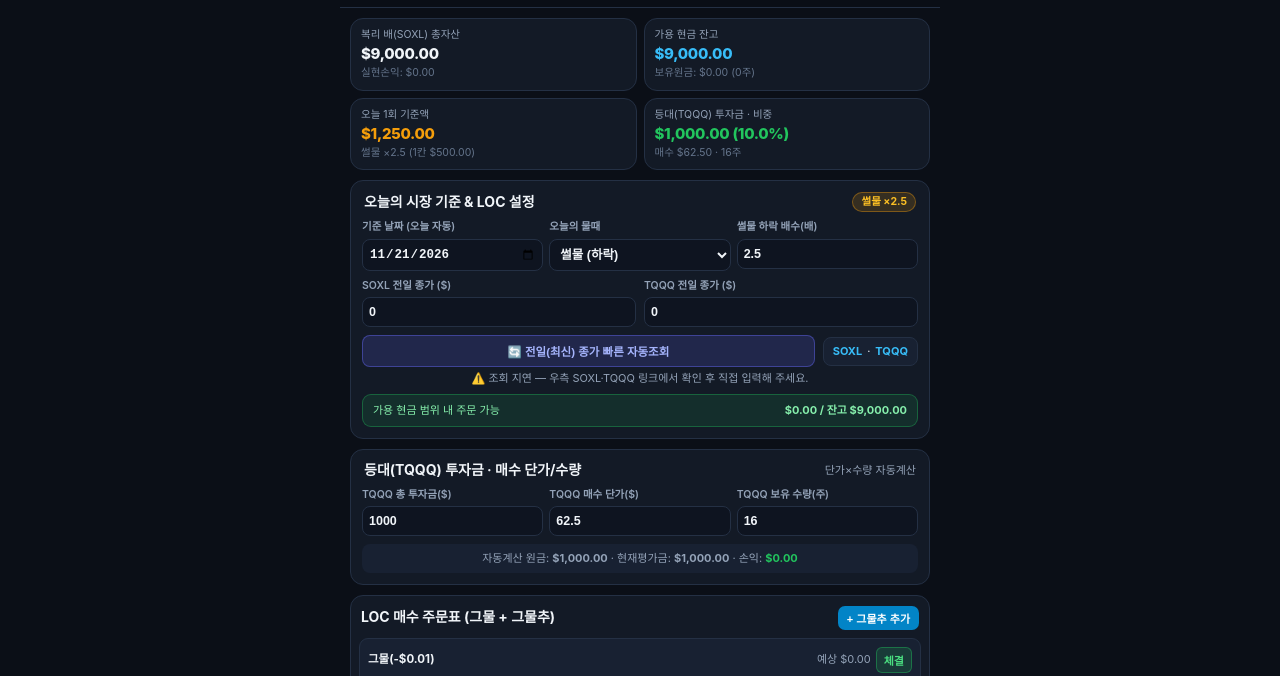
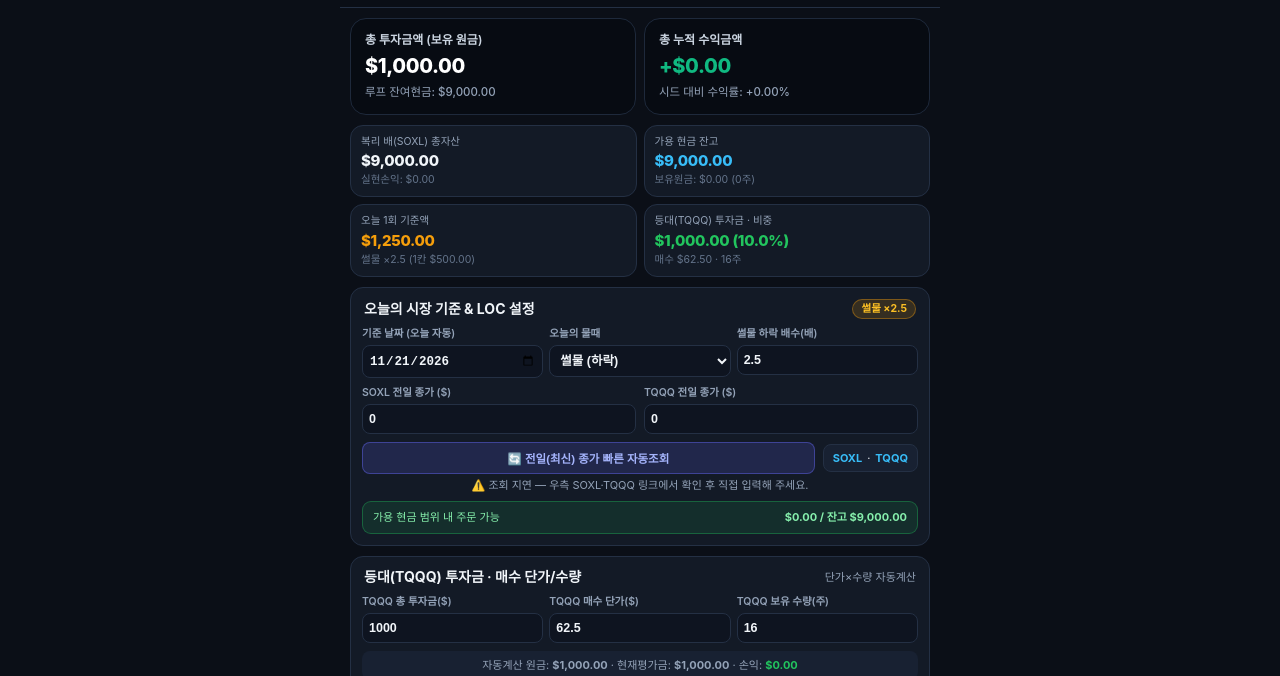
Before and after one commit to rockerok-source/daeun_papa, a plain HTML site: page index.html in a window 1280 px wide. Shown: the part 47-723 px from the top of the page. Drawn offline with Linux system fonts and the light colour scheme; no server answers.

Commit message:
Add files via upload

```diff
--- a/app.js
+++ b/app.js
@@ -224,6 +224,31 @@ function renderAll() {
 
   document.getElementById("headerSummary").textContent =
     `총시드 ${fmtUsd(m.totalSeed)} · 배 ${cfg.divisions}칸 · ${oi.tide} ×${m.activeMult}`;
+
+  // Top 2 Summary Cards matching uploaded image
+  const totalInvested = m.openCost + m.tqqqActualCost;
+  const loopRemainCash = Math.max(0, m.cashBalance);
+  const totalCumulativeProfit = m.realizedSum + m.openPnl + m.tqqqPnl;
+  const seedReturnRate = m.totalSeed > 0 ? (totalCumulativeProfit / m.totalSeed) * 100 : 0;
+
+  const topInvEl = document.getElementById("topInvestedAmount");
+  const topRemCashEl = document.getElementById("topLoopRemainCash");
+  const topProfitEl = document.getElementById("topTotalProfit");
+  const topRateEl = document.getElementById("topSeedReturnPct");
+
+  if (topInvEl) topInvEl.textContent = fmtUsd(totalInvested);
+  if (topRemCashEl) topRemCashEl.textContent = `루프 잔여현금: ${fmtUsd(loopRemainCash)}`;
+
+  if (topProfitEl) {
+    const sign = totalCumulativeProfit >= 0 ? "+" : "-";
+    topProfitEl.textContent = `${sign}${fmtUsd(Math.abs(totalCumulativeProfit))}`;
+    topProfitEl.className = `top-summary-val ${totalCumulativeProfit >= 0 ? "top-summary-gain" : "top-summary-loss"}`;
+  }
+
+  if (topRateEl) {
+    const rSign = seedReturnRate >= 0 ? "+" : "-";
+    topRateEl.textContent = `시드 대비 수익률: ${rSign}${Math.abs(seedReturnRate).toFixed(2)}%`;
+  }
 
   document.getElementById("kpiSoxlTotal").textContent = fmtUsd(m.soxlTotalAsset);
   const relEl = document.getElementById("kpiRealized");
--- a/index.html
+++ b/index.html
@@ -31,6 +31,20 @@
 
     <!-- Toast Notification -->
     <div class="toast" id="toastMsg">저장되었습니다.</div>
+
+    <!-- Top Summary Strip (Above 복리 배 총자산 / 가용 현금 잔고) -->
+    <section class="top-summary-grid" id="topSummaryStrip">
+      <div class="top-summary-card">
+        <span class="top-summary-label">총 투자금액 (보유 원금)</span>
+        <strong class="top-summary-val" id="topInvestedAmount">$0.00</strong>
+        <span class="top-summary-sub" id="topLoopRemainCash">루프 잔여현금: $0.00</span>
+      </div>
+      <div class="top-summary-card">
+        <span class="top-summary-label">총 누적 수익금액</span>
+        <strong class="top-summary-val top-summary-gain" id="topTotalProfit">+$0.00</strong>
+        <span class="top-summary-sub" id="topSeedReturnPct">시드 대비 수익률: +0.00%</span>
+      </div>
+    </section>
 
     <!-- KPI Strip -->
     <section class="kpi-grid" id="kpiStrip">
--- a/style.css
+++ b/style.css
@@ -179,6 +179,61 @@ html, body {
 .toast.show {
   opacity: 1;
   transform: translateX(-50%) translateY(0);
+}
+
+/* Top Summary Strip */
+.top-summary-grid {
+  display: grid;
+  grid-template-columns: repeat(2, 1fr);
+  gap: 8px;
+  padding: 10px 10px 0;
+}
+
+.top-summary-card {
+  background: #070b12;
+  border: 1px solid #1e293b;
+  border-radius: 16px;
+  padding: 13px 14px;
+  display: flex;
+  flex-direction: column;
+  gap: 5px;
+  min-width: 0;
+}
+
+.top-summary-label {
+  font-size: 12px;
+  font-weight: 600;
+  color: #cbd5e1;
+  white-space: nowrap;
+  overflow: hidden;
+  text-overflow: ellipsis;
+}
+
+.top-summary-val {
+  font-size: 20px;
+  font-weight: 800;
+  letter-spacing: -0.4px;
+  color: #ffffff;
+  white-space: nowrap;
+  overflow: hidden;
+  text-overflow: ellipsis;
+}
+
+.top-summary-val.top-summary-gain {
+  color: #10b981;
+}
+
+.top-summary-val.top-summary-loss {
+  color: #f87171;
+}
+
+.top-summary-sub {
+  font-size: 11.5px;
+  font-weight: 500;
+  color: #94a3b8;
+  white-space: nowrap;
+  overflow: hidden;
+  text-overflow: ellipsis;
 }
 
 /* KPI Strip */
```
